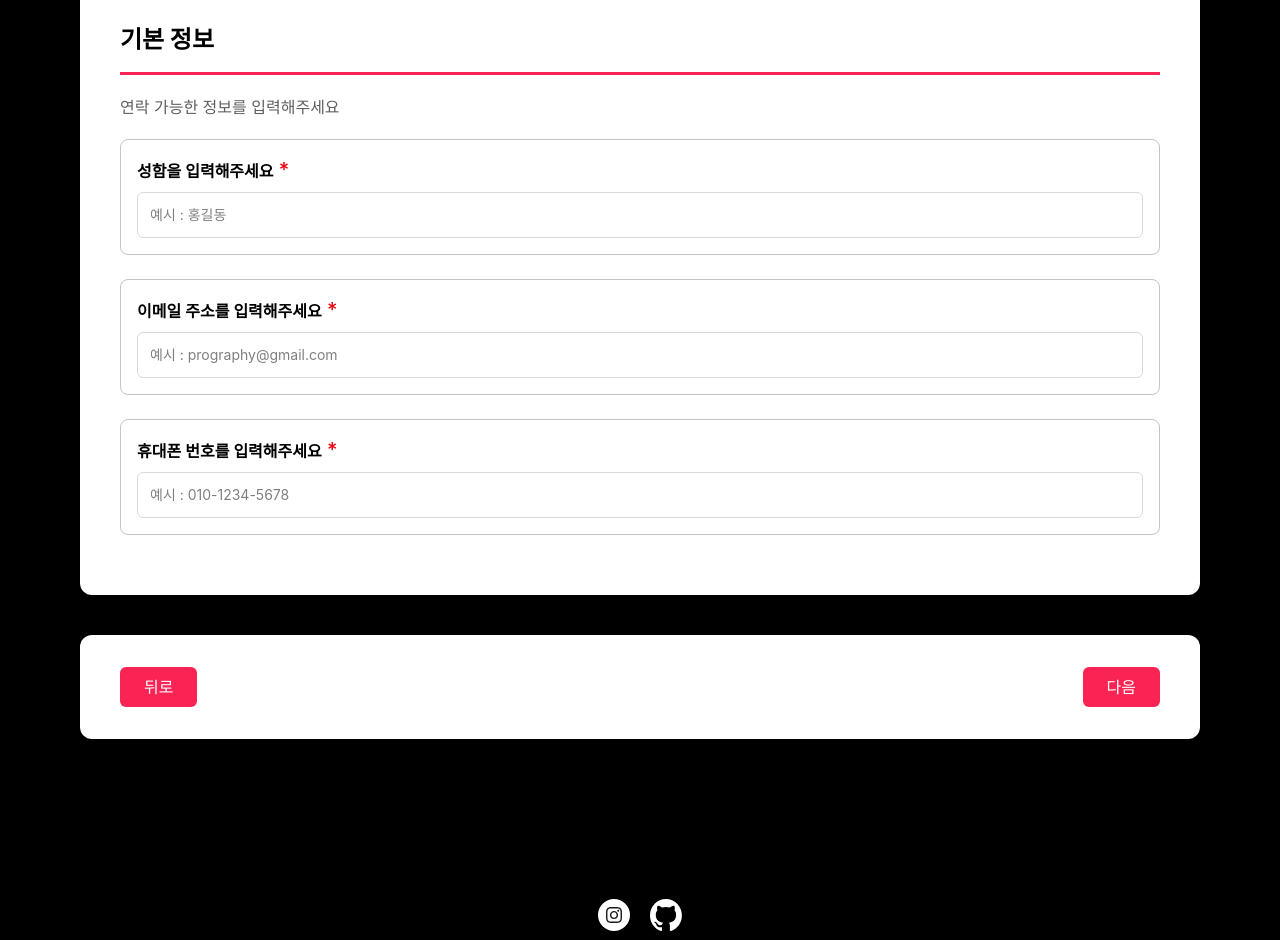
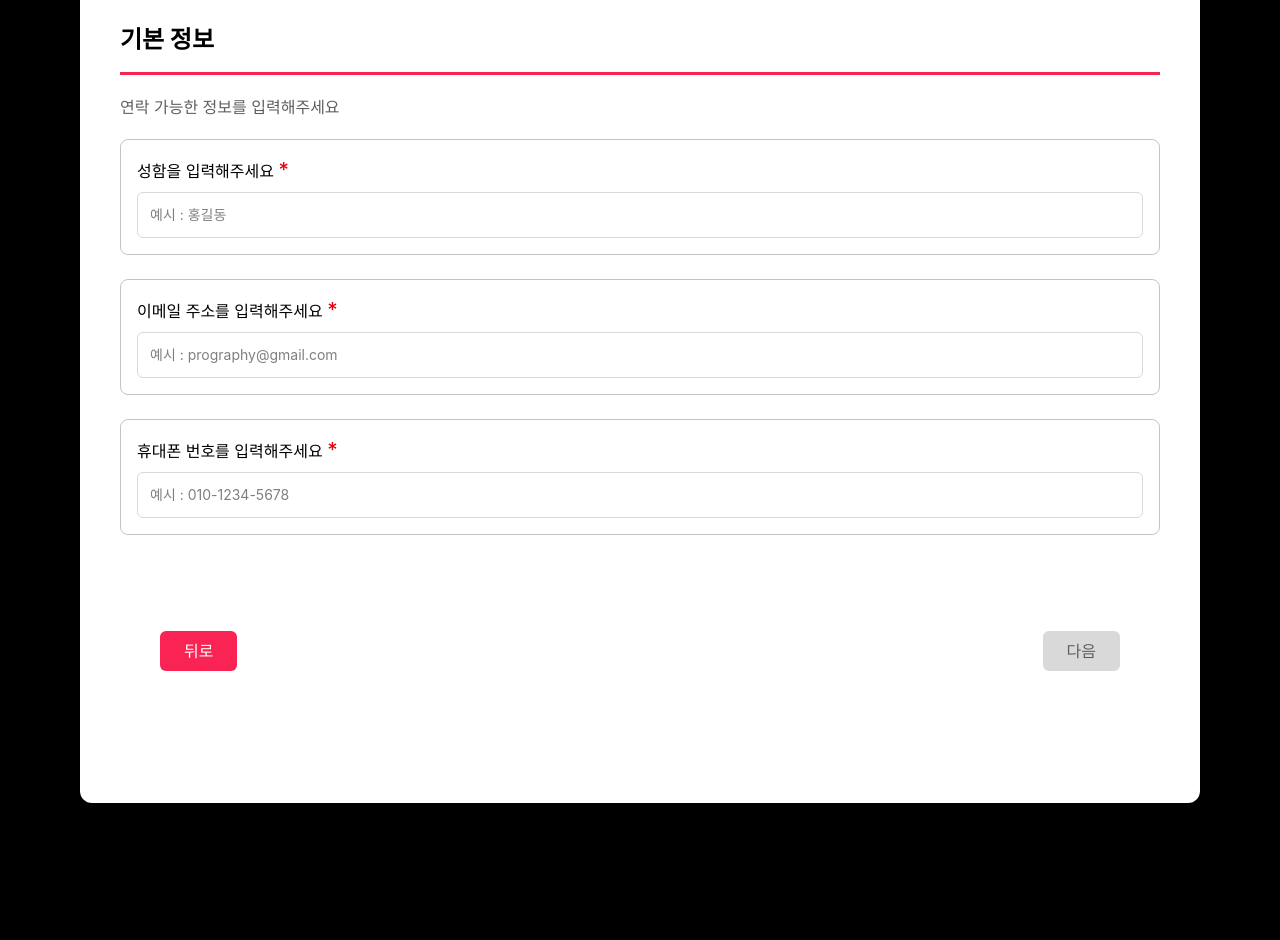
Before and after one commit to kwonsaebom/prography-10th-frontend, a React (Vite) app: page /apply/profile in a window 1280 px wide. Shown: the part 420-1360 px from the top of the page. Built offline with nearby package versions, Linux system fonts and the light colour scheme.

Commit message:
feat: 유효성 검사 추가

```diff
--- a/src/components/ApplyFooter.jsx
+++ b/src/components/ApplyFooter.jsx
@@ -5,15 +5,21 @@
   pre: PropTypes.string,
   next: PropTypes.string,
   done: PropTypes.bool,
+  onNext: PropTypes.func,
   disabled: PropTypes.bool,
 };
 
-export default function ApplyFooter({ pre, next, done, disabled }) {
+export default function ApplyFooter({ pre, next, done, onNext, disabled }) {
   return (
     <>
       <section className="my-10 py-8 px-10 bg-white rounded-xl text-black flex justify-between">
         <Button to={pre}>뒤로</Button>
-        <Button to={disabled ? null : next} done={done ? done : false}>
+        <Button
+          to={disabled ? undefined : next}
+          done={done}
+          onClick={onNext}
+          disabled={disabled}
+        >
           다음
         </Button>
       </section>
--- a/src/components/InputBox.jsx
+++ b/src/components/InputBox.jsx
@@ -1,19 +1,25 @@
 import PropTypes from "prop-types";
 
 InputBox.propTypes = {
-  children: PropTypes.string.isRequired,
+  label: PropTypes.string.isRequired,
   example: PropTypes.string.isRequired,
+  register: PropTypes.object.isRequired,
+  error: PropTypes.object,
 };
 
-export default function InputBox({ children, example }) {
+export default function InputBox({ label, example, register, error }) {
   return (
     <label className="border border-gray-3 rounded-lg p-4 flex flex-col gap-2">
-      <p>{children}</p>
+      <p>
+        {label} <span className="text-red text-xl font-medium"> *</span>
+      </p>
       <input
         type="text"
         className="border border-gray-2 rounded-md p-3 text-sm placeholder:font-normal focus:outline-primary focus:outline-1"
         placeholder={`예시 : ${example}`}
+        {...register}
       />
+      {error && <p className="text-red-500 text-sm">{error.message}</p>}
     </label>
   );
 }
--- a/src/pages/ApplyPartPage.jsx
+++ b/src/pages/ApplyPartPage.jsx
@@ -1,8 +1,25 @@
+import { useForm } from "react-hook-form";
+import useApplyStore from "@zustand/useApplyStore";
 import ApplyHeader from "@components/ApplyHeader";
 import ApplyFooter from "@components/ApplyFooter";
-import CheckBox from "@components/CheckBox";
+import CheckBox from "@components/CheckBox"; // 기존 컴포넌트 그대로 사용
 
 export default function ApplyPartPage() {
+  const {
+    register,
+    handleSubmit,
+    formState: { isValid },
+  } = useForm({
+    mode: "onChange",
+  });
+
+  const setProfile = useApplyStore((state) => state.setProfile);
+
+  const onSubmit = (data) => {
+    setProfile("part", data.part);
+    console.log("제출된 데이터:", data);
+  };
+
   return (
     <>
       <ApplyHeader step="3" />
@@ -13,24 +30,54 @@
         </h2>
         <p className="my-5 text-gray-5">지원하고자 하는 분야를 선택해주세요</p>
 
-        <form className="border border-gray-3 rounded-2xl p-5 font-semibold">
+        <form
+          onSubmit={handleSubmit(onSubmit)}
+          className="border border-gray-3 rounded-2xl p-5 font-semibold"
+        >
           <p className="pb-4">
             지원 분야를 선택해주세요
             <span className="text-red text-xl font-medium"> *</span>
           </p>
 
           <div className="flex flex-col gap-4">
-            <CheckBox>프론트엔드</CheckBox>
-            <CheckBox>백엔드</CheckBox>
-            <CheckBox>디자인</CheckBox>
-            <CheckBox>iOS</CheckBox>
-            <CheckBox>안드로이드</CheckBox>
-            <CheckBox>Product Owner</CheckBox>
+            <CheckBox
+              {...register("part", { required: true })}
+              value="프론트엔드"
+            >
+              프론트엔드
+            </CheckBox>
+            <CheckBox {...register("part", { required: true })} value="백엔드">
+              백엔드
+            </CheckBox>
+            <CheckBox {...register("part", { required: true })} value="디자인">
+              디자인
+            </CheckBox>
+            <CheckBox {...register("part", { required: true })} value="iOS">
+              iOS
+            </CheckBox>
+            <CheckBox
+              {...register("part", { required: true })}
+              value="안드로이드"
+            >
+              안드로이드
+            </CheckBox>
+            <CheckBox
+              {...register("part", { required: true })}
+              value="Product Owner"
+            >
+              Product Owner
+            </CheckBox>
           </div>
         </form>
       </section>
 
-      <ApplyFooter pre="-1" next="/apply/result" done={true} />
+      <ApplyFooter
+        pre="-1"
+        next="/apply/result"
+        done={true}
+        onNext={handleSubmit(onSubmit)}
+        disabled={!isValid}
+      />
     </>
   );
 }
--- a/src/pages/ApplyProfilePage.jsx
+++ b/src/pages/ApplyProfilePage.jsx
@@ -1,8 +1,25 @@
 import ApplyHeader from "@components/ApplyHeader";
 import InputBox from "@components/InputBox";
 import ApplyFooter from "@components/ApplyFooter";
+import { useForm } from "react-hook-form";
+import useApplyStore from "@zustand/useApplyStore";
 
 export default function ApplyProfilePage() {
+  const {
+    register,
+    handleSubmit,
+    formState: { errors, isValid },
+  } = useForm({
+    mode: "onChange",
+  });
+  const setProfile = useApplyStore((state) => state.setProfile);
+
+  const onSubmit = (data) => {
+    setProfile("name", data.name);
+    setProfile("email", data.email);
+    setProfile("phone", data.phone);
+  };
+
   return (
     <>
       <ApplyHeader step="2" />
@@ -13,23 +30,46 @@
         </h2>
         <p className="my-5 text-gray-5">연락 가능한 정보를 입력해주세요</p>
 
-        <form className=" font-semibold flex flex-col gap-6">
-          <InputBox example="홍길동">
-            성함을 입력해주세요
-            <span className="text-red text-xl font-medium"> *</span>
-          </InputBox>
-          <InputBox example="prography@gmail.com">
-            이메일 주소를 입력해주세요
-            <span className="text-red text-xl font-medium"> *</span>
-          </InputBox>
-          <InputBox example="010-1234-5678">
-            휴대폰 번호를 입력해주세요
-            <span className="text-red text-xl font-medium"> *</span>
-          </InputBox>
+        <form onSubmit={handleSubmit(onSubmit)} className="flex flex-col gap-6">
+          <InputBox
+            label="성함을 입력해주세요"
+            example="홍길동"
+            register={register("name", { required: "이름을 입력해주세요" })}
+            error={errors.name}
+          />
+          <InputBox
+            label="이메일 주소를 입력해주세요"
+            example="prography@gmail.com"
+            register={register("email", {
+              required: "이메일을 입력해주세요",
+              pattern: {
+                value: /\S+@\S+\.\S+/,
+                message: "올바른 이메일 형식을 입력해주세요",
+              },
+            })}
+            error={errors.email}
+          />
+          <InputBox
+            label="휴대폰 번호를 입력해주세요"
+            example="010-1234-5678"
+            register={register("phone", {
+              required: "휴대폰 번호를 입력해주세요",
+              pattern: {
+                value: /^\d{3}-\d{4}-\d{4}$/,
+                message: "010-1234-5678 형식으로 입력해주세요",
+              },
+            })}
+            error={errors.phone}
+          />
+
+          <ApplyFooter
+            pre="-1"
+            next="/apply/part"
+            onNext={handleSubmit(onSubmit)} // 버튼 클릭 시 실행
+            disabled={!isValid} // 입력값이 올바르지 않으면 비활성화
+          />
         </form>
       </section>
-
-      <ApplyFooter pre="-1" next="/apply/part" />
     </>
   );
 }
```
